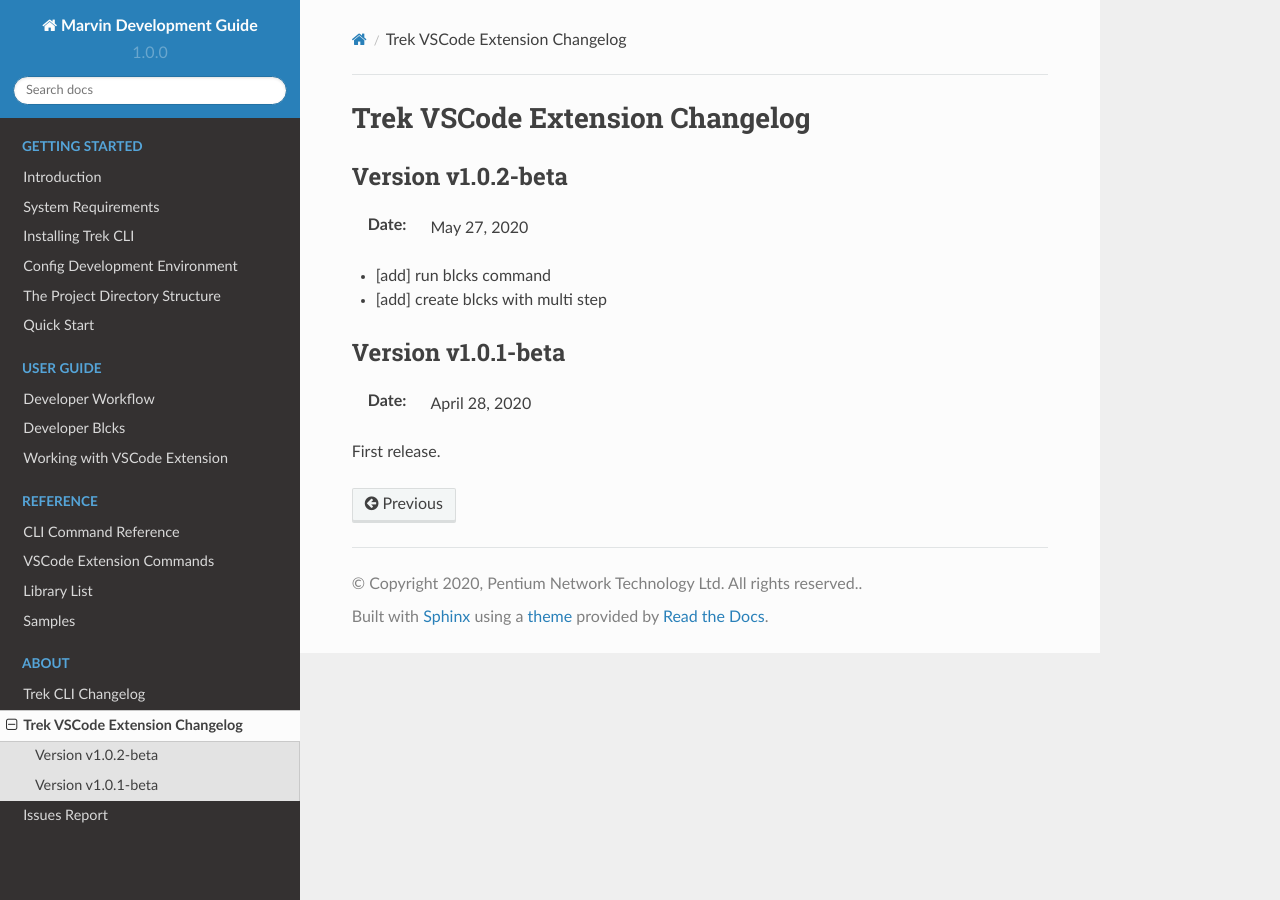
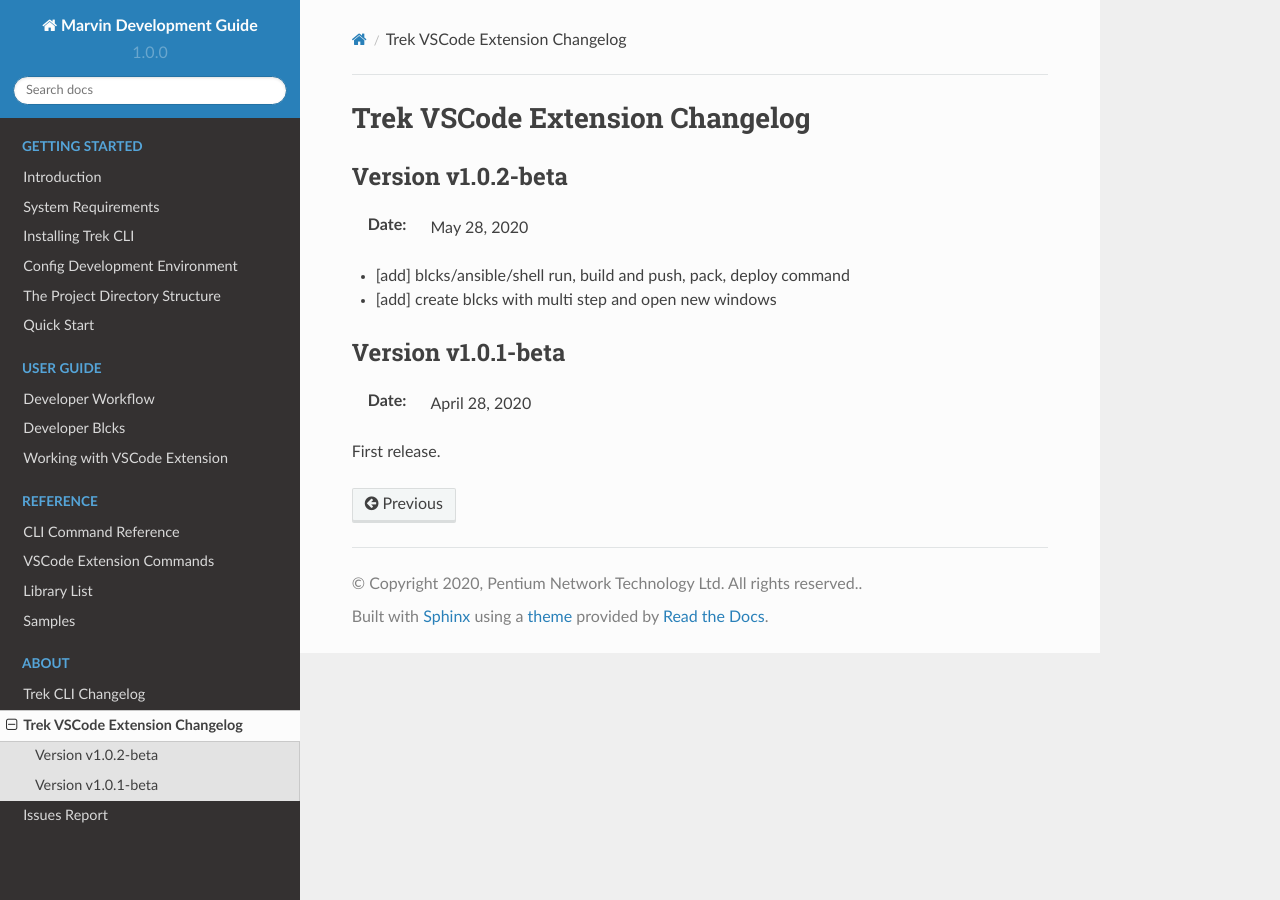
Before and after one commit to pnetwork/core.trek.doc, a Sphinx documentation site: the page built from source/extension/vscode/changelog.rst, in a window 1280 px wide. Built offline with Sphinx 7.4.7 and the Read the Docs theme 2.0.0, drawn with Linux system fonts in a browser that asks for light colours; pages that are not in the unit, such as notebooks, are missing from menus.

Commit message:
misc: add vscode version

```diff
--- a/source/extension/vscode/changelog.rst
+++ b/source/extension/vscode/changelog.rst
@@ -3,10 +3,10 @@
 
 Version v1.0.2-beta
 ----------------------
-:Date: May 27, 2020
+:Date: May 28, 2020
 
-- [add] run blcks command
-- [add] create blcks with multi step
+- [add] blcks/ansible/shell run, build and push, pack, deploy command
+- [add] create blcks with multi step and open new windows
 
 
 Version v1.0.1-beta
```
